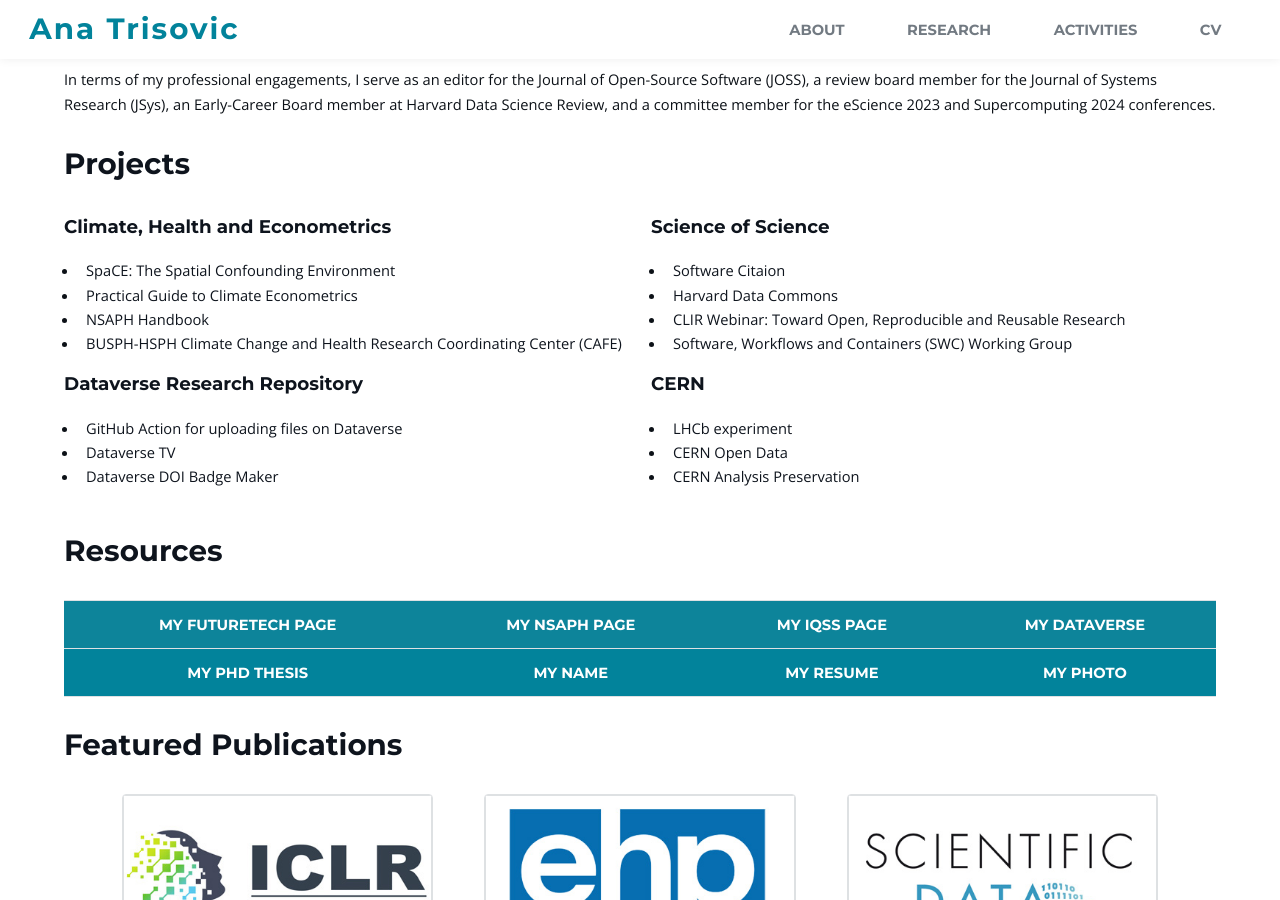
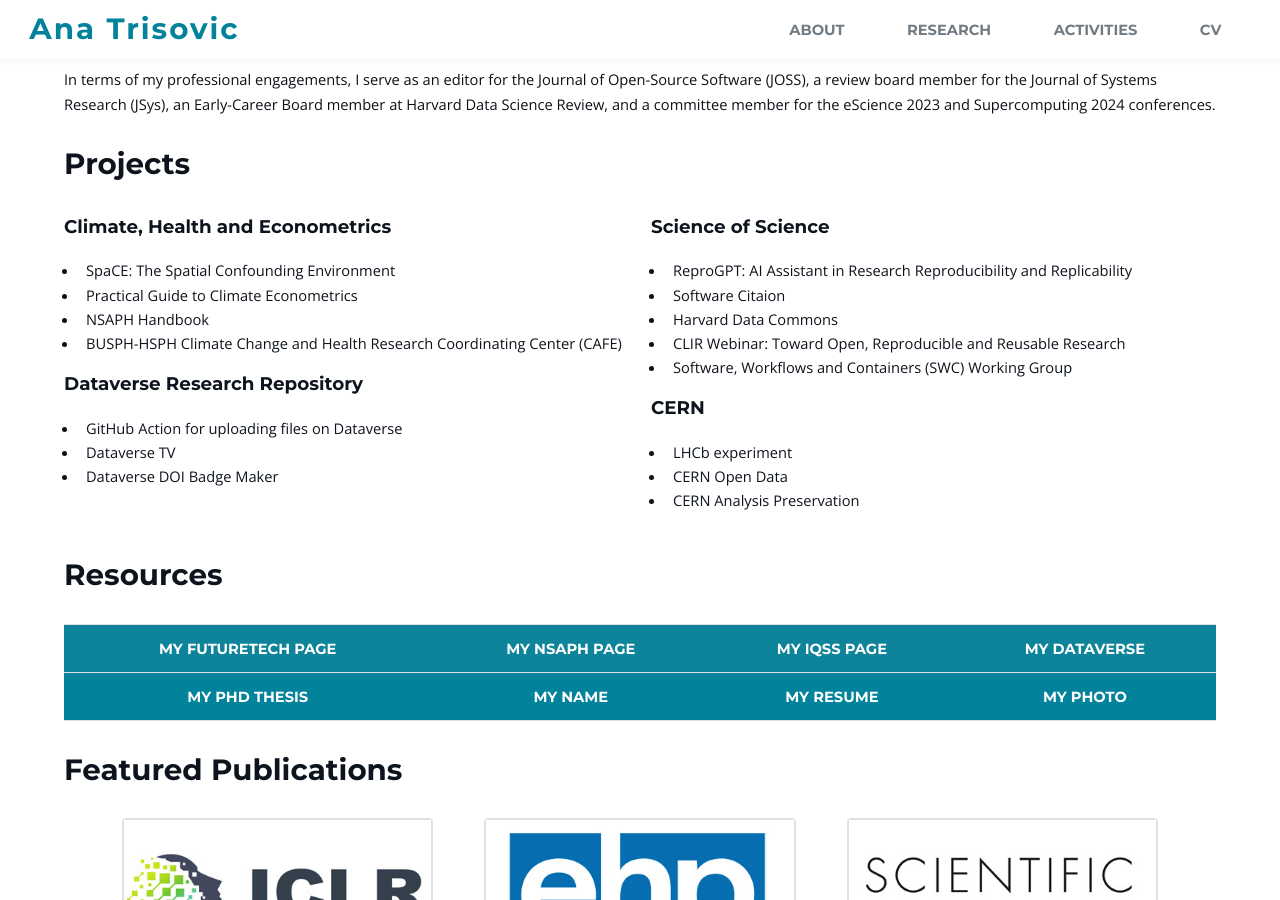
Before and after one commit to atrisovic/anatrisovic.github.io, a Jekyll site: the page built from index.html, in a window 1280 px wide and 900 px high, scrolled down 929 px. Built offline with Jekyll 4.4.1, drawn with Linux system fonts in a browser that asks for light colours.

Commit message:
add reproGPT

```diff
--- a/index.html
+++ b/index.html
@@ -71,6 +71,7 @@
         <h3>Science of Science</h3>
         <p>
         <ul>
+          <li><a href="https://chat.openai.com/g/g-m2zcOcRgu-reprogpt">ReproGPT: AI Assistant in Research Reproducibility and Replicability</a></li>
           <li><a href="https://cfa-library.github.io/citesoftware.org/">Software Citaion</a></li>
           <li><a href="https://sites.harvard.edu/harvard-data-commons/about/">Harvard Data
               Commons</a></li>
```
